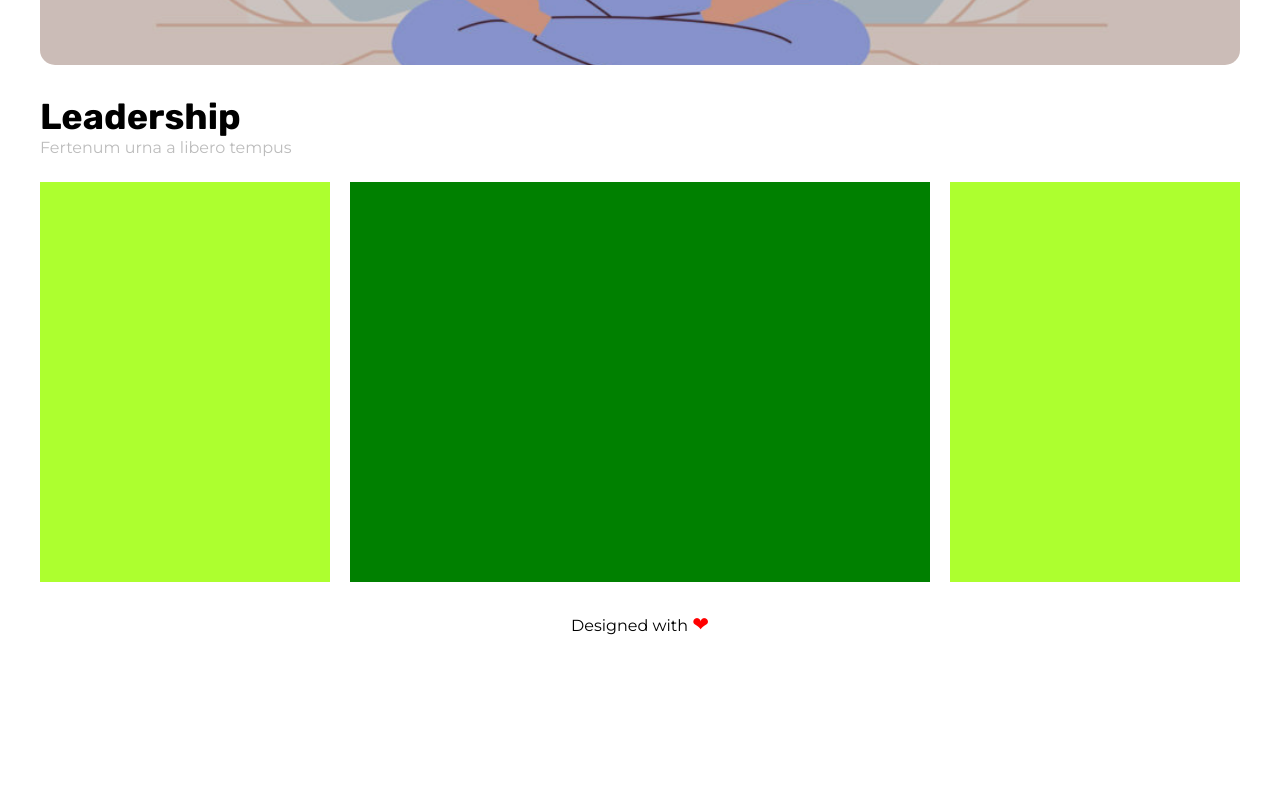
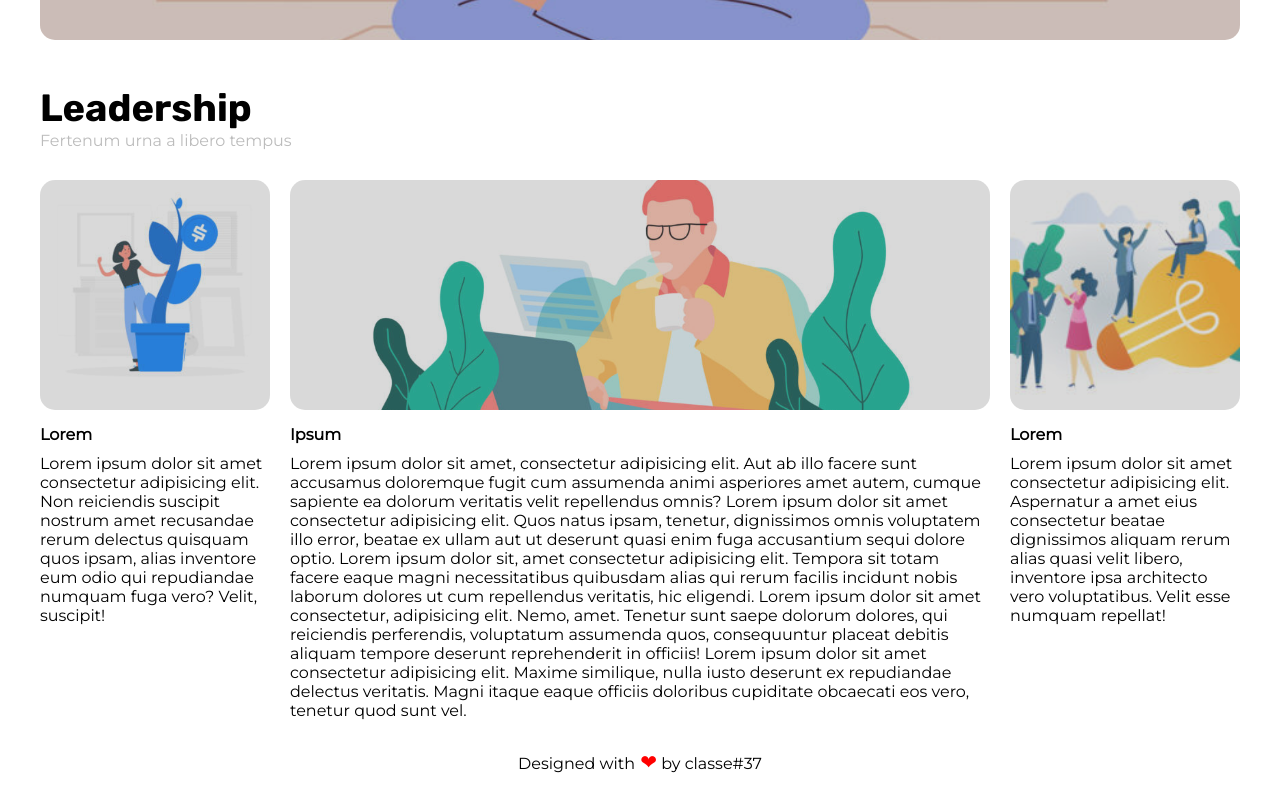
Before and after one commit to mattia-dev/htmlcss-wp, a plain HTML site: page index.html in a window 1280 px wide. Shown: the part 645-1449 px from the top of the page. Before the commit the page ends 1311 px from the top, so only its background shows below. Drawn offline with Linux system fonts and the light colour scheme.

Commit message:
finished - w3c validated

```diff
--- a/css/style.css
+++ b/css/style.css
@@ -19,12 +19,13 @@ body {
     clear: both;
 }
 
-header, nav, figure, footer {
+nav, figure, footer {
     margin-top: 30px;
 }
 
 .top-content header {
     height: 80px;
+    margin-top: 5px;
 }
 
 .top-content img {
@@ -75,9 +76,13 @@ figure {
     width: 52%;
 }
 
+main {
+    margin-top: 45px;
+}
+
 header>h1 {
     font-family: 'Rubik', sans-serif;
-    font-size: 36px;
+    font-size: 38px;
 }
 
 header>div:last-child {
@@ -85,7 +90,7 @@ header>div:last-child {
 }
 
 .floating-content {
-    padding-top: 25px;
+    padding-top: 30px;
 }
 
 .fl {
@@ -97,7 +102,7 @@ header>div:last-child {
 }
 
 .left, .right {
-    width: 25%;
+    width: 20%;
 }
 
 .left {
@@ -109,20 +114,40 @@ header>div:last-child {
 }
 
 .center {
-    width: 50%;
+    width: 60%;
     padding: 0 10px 0 10px;
 }
 
-.left-content, .center-content, .right-content {
-    height: 400px;
+.left-image, .center-image, .right-image {
+    height: 230px;
+    background-position: center;
+    background-size: cover;
 }
 
-.left-content, .right-content {
-    background-color: greenyellow;
+.left-image {
+    background-image: url('../img/img-1.jpg');
 }
 
-.center-content {
-    background-color: green;
+.right-image {
+    background-image: url('../img/img-3.jpg');
+}
+
+.center-image {
+    background-image: url('../img/banner-2.jpg');
+}
+
+.layer {
+    border-radius: 15px;
+    height: 100%;
+    background-color: rgba(128, 128, 128, 0.3);
+}
+
+section>h4 {
+    padding-top: 15px;
+}
+
+.floating-text {
+    padding-top: 10px;
 }
 
 footer {
@@ -130,8 +155,8 @@ footer {
     margin-bottom: 30px;
 }
 
-footer::after {
-    content: ' \2764';
+.footer-first-part::after {
+    content: ' \2764 ';
     color: red;
     font-size: 20px;
 }
--- a/index.html
+++ b/index.html
@@ -22,7 +22,7 @@
                     <li>FEATURES</li>
                     <li>EDITORIALS</li>
                     <li>ENVIRONMENT</li>
-                    <li>BLOGk/li>
+                    <li>BLOG</li>
                     <li>SHOP</li>
                     <li>CONTACT</li>
                 </ul>
@@ -45,28 +45,29 @@
 
                 <div class="floating-content clearfix">
                     <section class="fl left">
-                        <div class="left-content">
-
-                        </div>
+                        <div class="left-image"><div class="layer"></div></div>
+                        <h4>Lorem</h4>
+                        <div class="floating-text">Lorem ipsum dolor sit amet consectetur adipisicing elit. Non reiciendis suscipit nostrum amet recusandae rerum delectus quisquam quos ipsam, alias inventore eum odio qui repudiandae numquam fuga vero? Velit, suscipit!</div>
                     </section>
 
                     <section class=" fl center">
-                        <div class="center-content">
-
-                        </div>
+                        <div class="center-image"><div class="layer"></div></div>
+                        <h4>Ipsum</h4>
+                        <div class="floating-text">Lorem ipsum dolor sit amet, consectetur adipisicing elit. Aut ab illo facere sunt accusamus doloremque fugit cum assumenda animi asperiores amet autem, cumque sapiente ea dolorum veritatis velit repellendus omnis? Lorem ipsum dolor sit amet consectetur adipisicing elit. Quos natus ipsam, tenetur, dignissimos omnis voluptatem illo error, beatae ex ullam aut ut deserunt quasi enim fuga accusantium sequi dolore optio. Lorem ipsum dolor sit, amet consectetur adipisicing elit. Tempora sit totam facere eaque magni necessitatibus quibusdam alias qui rerum facilis incidunt nobis laborum dolores ut cum repellendus veritatis, hic eligendi. Lorem ipsum dolor sit amet consectetur, adipisicing elit. Nemo, amet. Tenetur sunt saepe dolorum dolores, qui reiciendis perferendis, voluptatum assumenda quos, consequuntur placeat debitis aliquam tempore deserunt reprehenderit in officiis! Lorem ipsum dolor sit amet consectetur adipisicing elit. Maxime similique, nulla iusto deserunt ex repudiandae delectus veritatis. Magni itaque eaque officiis doloribus cupiditate obcaecati eos vero, tenetur quod sunt vel.</div>
                     </section>
 
                     <section class=" fr right">
-                        <div class="right-content">
-
-                        </div>
+                        <div class="right-image"><div class="layer"></div></div>
+                        <h4>Lorem</h4>
+                        <div class="floating-text">Lorem ipsum dolor sit amet consectetur adipisicing elit. Aspernatur a amet eius consectetur beatae dignissimos aliquam rerum alias quasi velit libero, inventore ipsa architecto vero voluptatibus. Velit esse numquam repellat!</div>
                     </section>
                 </div>
             </main>
         </div>
 
         <footer>
-            Designed with
+            <span class="footer-first-part">Designed with</span>
+            <span>by classe#37</span>
         </footer>
     </div>
 </body>
```
